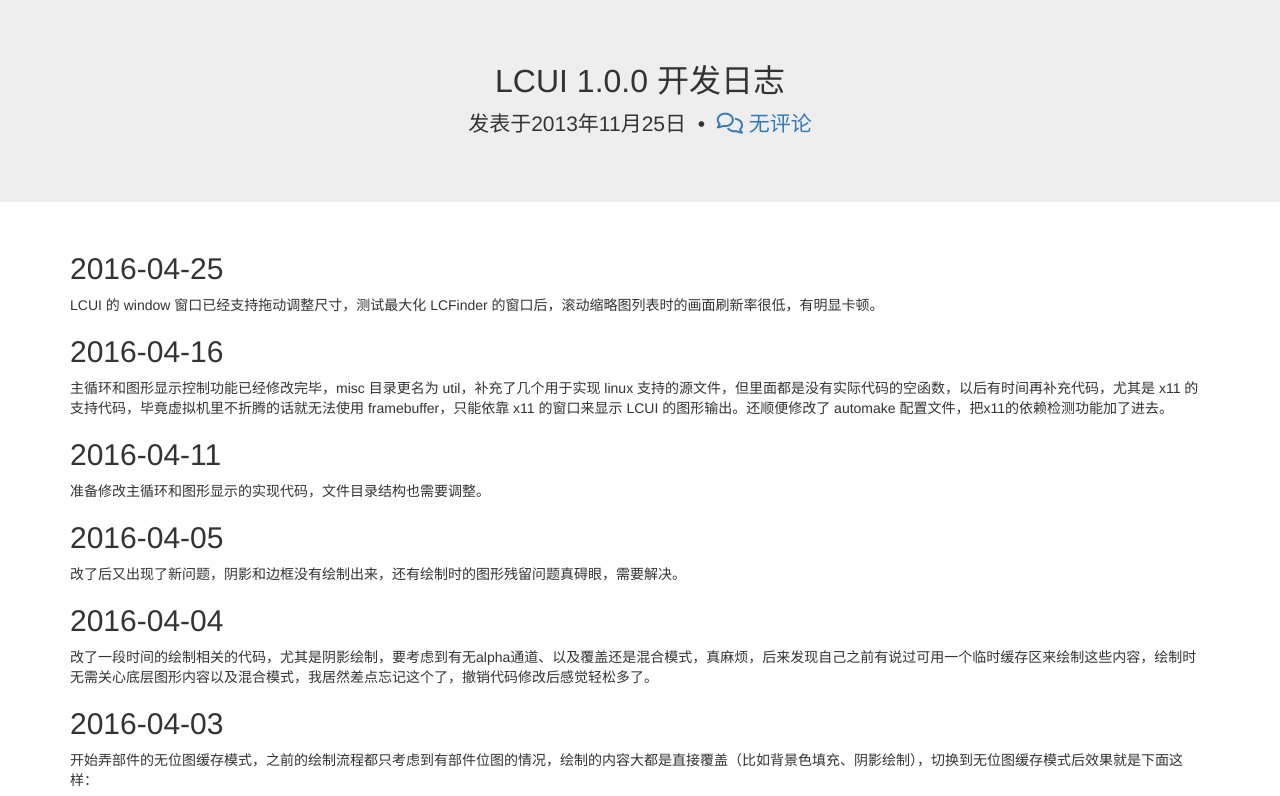
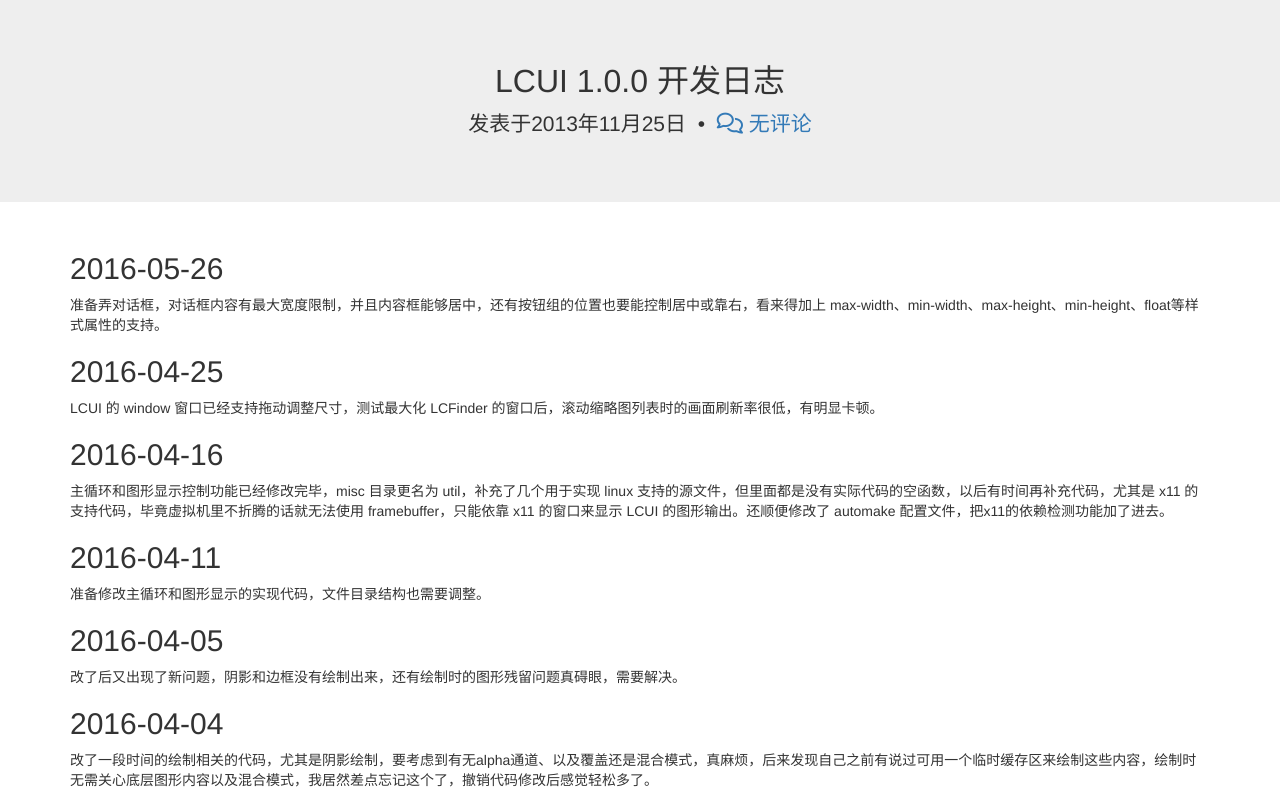
Before and after one commit to lc-soft/lc-soft.io, a Jekyll site: the page built from _posts/2013-11-25-LCUI-1.0.0.md, in a window 1280 px wide and 900 px high, cut to the strip 104-900 px from the top of the window. Built offline with Jekyll 4.4.1, drawn with Linux system fonts in a browser that asks for light colours; nearby versions of some CDN libraries; library files that are not in the unit come from our copies; Markdown is read by kramdown in place of the engine named in the settings.

Commit message:
更新日志

```diff
--- a/_posts/2013-11-25-LCUI-1.0.0.md
+++ b/_posts/2013-11-25-LCUI-1.0.0.md
@@ -2,6 +2,9 @@
 title: LCUI 1.0.0 开发日志
 ds_thread_key: devlog-lcui-1.0.0
 ---
+## 2016-05-26
+准备弄对话框，对话框内容有最大宽度限制，并且内容框能够居中，还有按钮组的位置也要能控制居中或靠右，看来得加上 max-width、min-width、max-height、min-height、float等样式属性的支持。
+
 ## 2016-04-25
 LCUI 的 window 窗口已经支持拖动调整尺寸，测试最大化 LCFinder 的窗口后，滚动缩略图列表时的画面刷新率很低，有明显卡顿。
 
```
